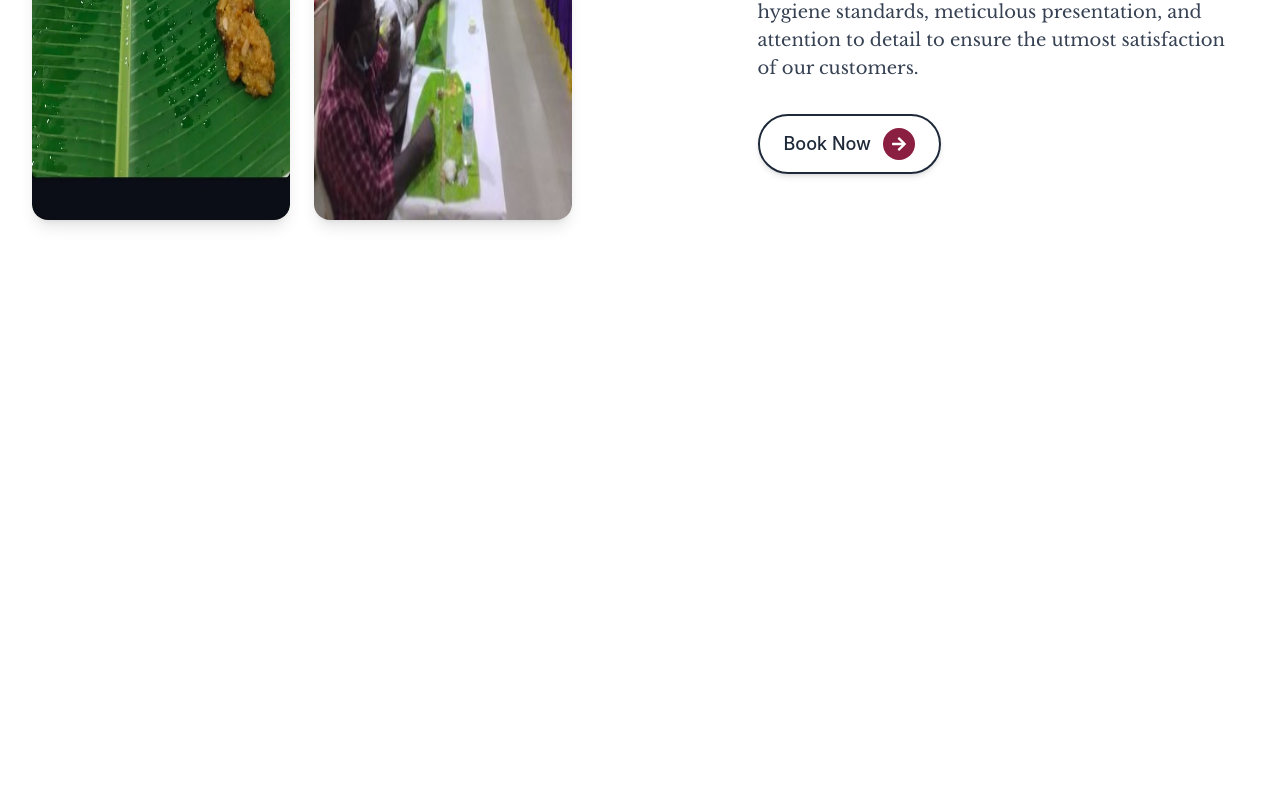
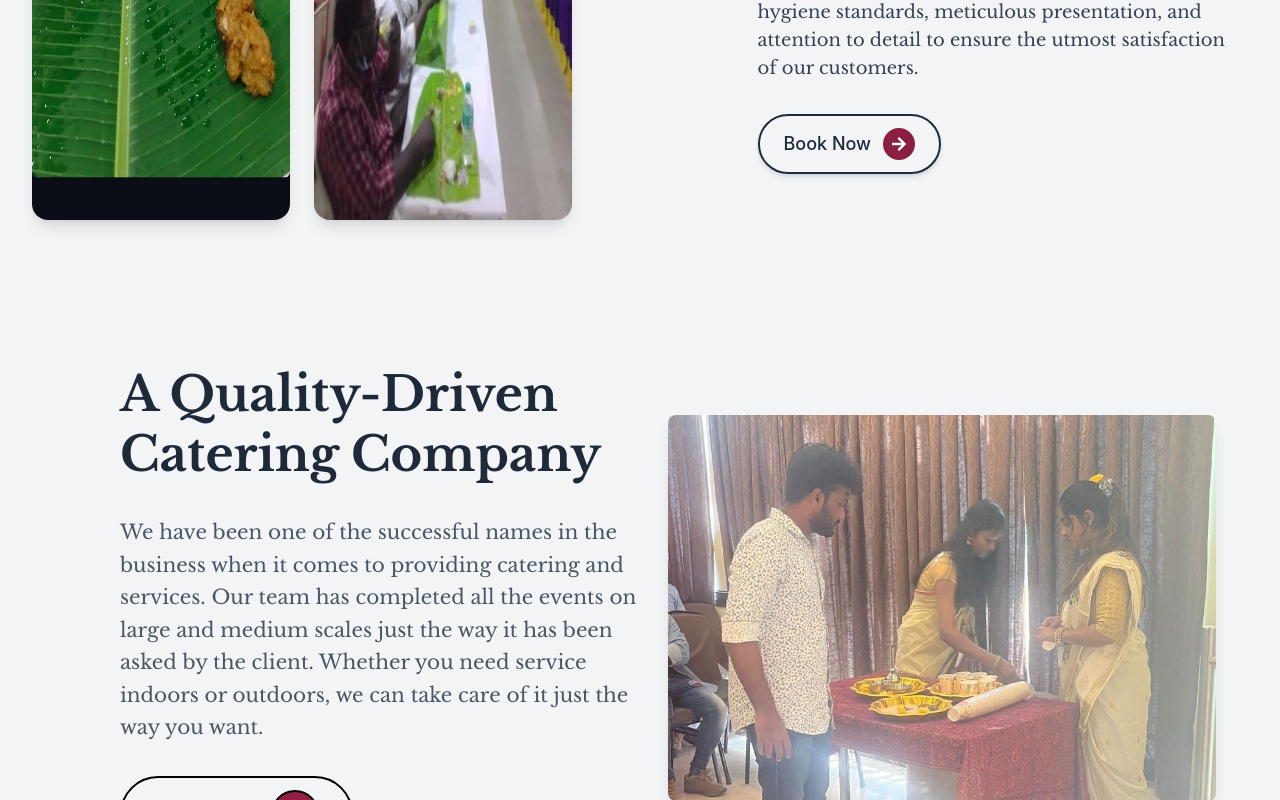
Before and after one commit to EmmanuellDev/emma-catering, a React (Create React App) app: page / in a window 1280 px wide. Shown: the part 560-1360 px from the top of the page. Before the commit the page ends 860 px from the top, so only its background shows below. Built offline with nearby package versions, Linux system fonts and the light colour scheme; a web font is replaced by a local one.

Commit message:
about update #2

```diff
--- a/src/pages/About.js
+++ b/src/pages/About.js
@@ -3,10 +3,14 @@ import "../App.css"
 import { FaArrowRight } from 'react-icons/fa';
 import I1 from "../requirements/img2.jpg";
 import I2 from "../requirements/img1.png";
+import I3 from '../requirements/img3.jpg';
+import I4 from '../requirements/img4.png';
+import I5 from '../requirements/img5.png';
 
 const About = () => {
   return (
-    <div className="min-h-screen bg-white flex justify-center items-center py-20">
+    <div>
+    <div className="min-h-screen bg-gray-100 flex justify-center items-center py-20">
       <div className="container mx-auto flex flex-col lg:flex-row items-center gap-16 px-8">
 
         {/* Left - Image Section */}
@@ -58,6 +62,94 @@ const About = () => {
         </div>
       </div>
     </div>
+        <div className="bg-gray-100 p-16 libre-baskerville-text"> {/* Increased padding and applied custom font */}
+        {/* Main Section */}
+        <div className="flex flex-col md:flex-row items-center justify-center">
+          {/* Left Side - Text Content */}
+          <div className="md:w-1/2 text-left md:ml-14"> {/* Increased left margin */}
+            <h2 className="text-5xl font-bold text-gray-800 mb-8 leading-tight">
+              A Quality-Driven <br /> Catering Company
+            </h2>
+            <p className="text-xl text-gray-600 mb-8 leading-relaxed">
+              We have been one of the successful names in the business when it comes
+              to providing catering and services. Our team has completed all the events
+              on large and medium scales just the way it has been asked by the client.
+              Whether you need service indoors or outdoors, we can take care of it just
+              the way you want.
+            </p>
+
+            {/* OUR MENU Button - Left to Right Hover Effect */}
+            <a
+              href="#menu"
+              className="relative flex items-center border-2 border-black text-black px-8 py-3 rounded-full font-semibold shadow-md group w-fit overflow-hidden"
+            >
+              {/* Background effect (Left to Right) */}
+              <span className="absolute inset-0 bg-[#E9b472] scale-x-0 group-hover:scale-x-100 transition-transform duration-500 origin-left"></span>
+
+              {/* Button Text */}
+              <span className="relative z-20 group-hover:text-black transition-colors duration-300">
+                OUR MENU
+              </span>
+
+              {/* Arrow Circle */}
+              <div className="ml-3 flex items-center justify-center w-12 h-12 rounded-full border-2 border-black bg-[#951F44] transition-all duration-300 group-hover:bg-white z-20">
+                <FaArrowRight className="text-white transition-colors duration-300 group-hover:text-black" />
+              </div>
+            </a>
+          </div>
+
+          {/* Right Side - Main Image */}
+          <div className="md:w-1/2 flex justify-center mt-6 md:mt-0">
+            <img
+              src={I3}
+              alt="Catering Service"
+              className="w-full max-w-2xl rounded-lg shadow-lg"
+            />
+          </div>
+        </div>
+
+        {/* Always Quality & Our Team Section */}
+        <div className="text-center mt-20">
+          <h2 className="text-4xl font-bold mb-4">Always Quality<span className="text-[#E9b472]">.</span></h2> {/* Only dot in sand color */}
+          <h2 className="text-5xl font-bold text-gray-800 mt-12 mb-4">Our Team</h2>
+        </div>
+
+        {/* Team Images */}
+        <div className="flex flex-col md:flex-row items-center justify-center mt-16 gap-8"> {/* Increased gap and top margin */}
+          {/* Team Member 1 - FOUNDER */}
+          <div className="relative flex flex-col items-center bg-gray-200 p-14 rounded-lg shadow-lg max-w-xl mx-4 w-full h-full"> {/* Increased size of container */}
+            <div className="w-96 h-96 bg-gray-200 flex items-center justify-center rounded-lg overflow-hidden">
+              <img
+                src={I4}
+                alt="Team Member 1"
+                className="w-full h-full object-cover rounded-lg"
+              />
+            </div>
+            <div className="absolute top-106 left-0 right-0 text-center text-lg font-semibold text-gray-800">
+              <span className="bg-[#951F44] text-white p-3 rounded-full">FOUNDER</span> {/* FOUNDER tag */}
+            </div>
+            <h3 className="text-2xl mt-8 font-bold text-gray-800">PROP.J.GURUMURRTHY</h3>
+            <p className="text-lg text-gray-600 mt-4">B.SC., M.B.A., M.T.M., M.Phil., Ph.D[p]</p>
+          </div>
+
+          {/* Team Member 2 - CEO */}
+          <div className="relative flex flex-col items-center bg-gray-200 p-14 rounded-lg shadow-lg max-w-xl mx-4 w-full h-full"> {/* Increased size of container */}
+            <div className="w-96 h-96 bg-gray-200 flex items-center justify-center rounded-lg overflow-hidden">
+              <img
+                src={I5}
+                alt="Team Member 2"
+                className="w-full h-full object-cover rounded-lg"
+              />
+            </div>
+            <div className="absolute top-106 left-0 right-0 text-center text-lg font-semibold text-gray-800">
+              <span className="bg-[#951F44] text-white p-3 rounded-full">CEO</span> {/* CEO tag */}
+            </div>
+            <h3 className="text-2xl mt-8 font-bold text-gray-800">RUDHRESH GK</h3>
+            <p className="text-lg text-gray-600 mt-4">B.E</p>
+          </div>
+        </div>
+      </div>
+      </div>
   );
 };
 
```
